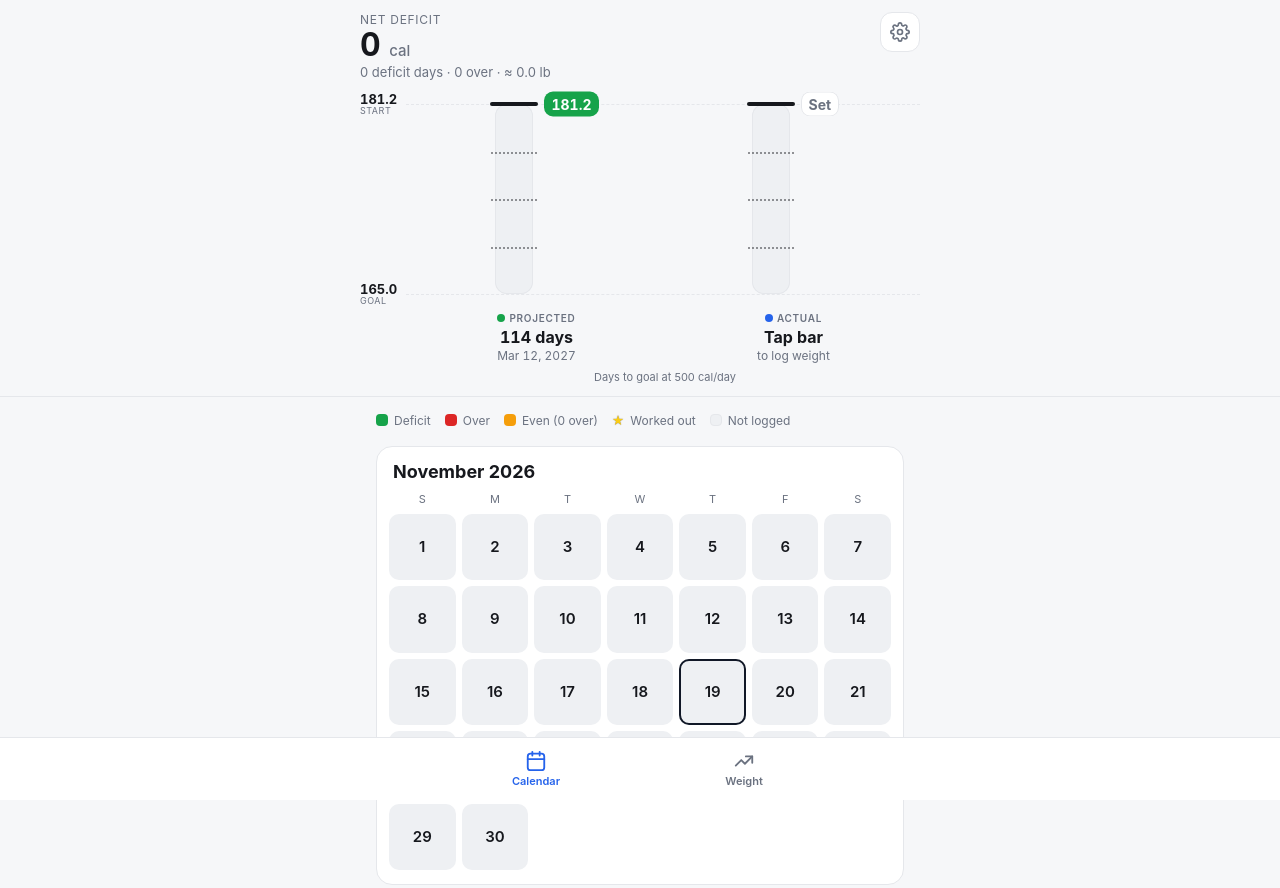
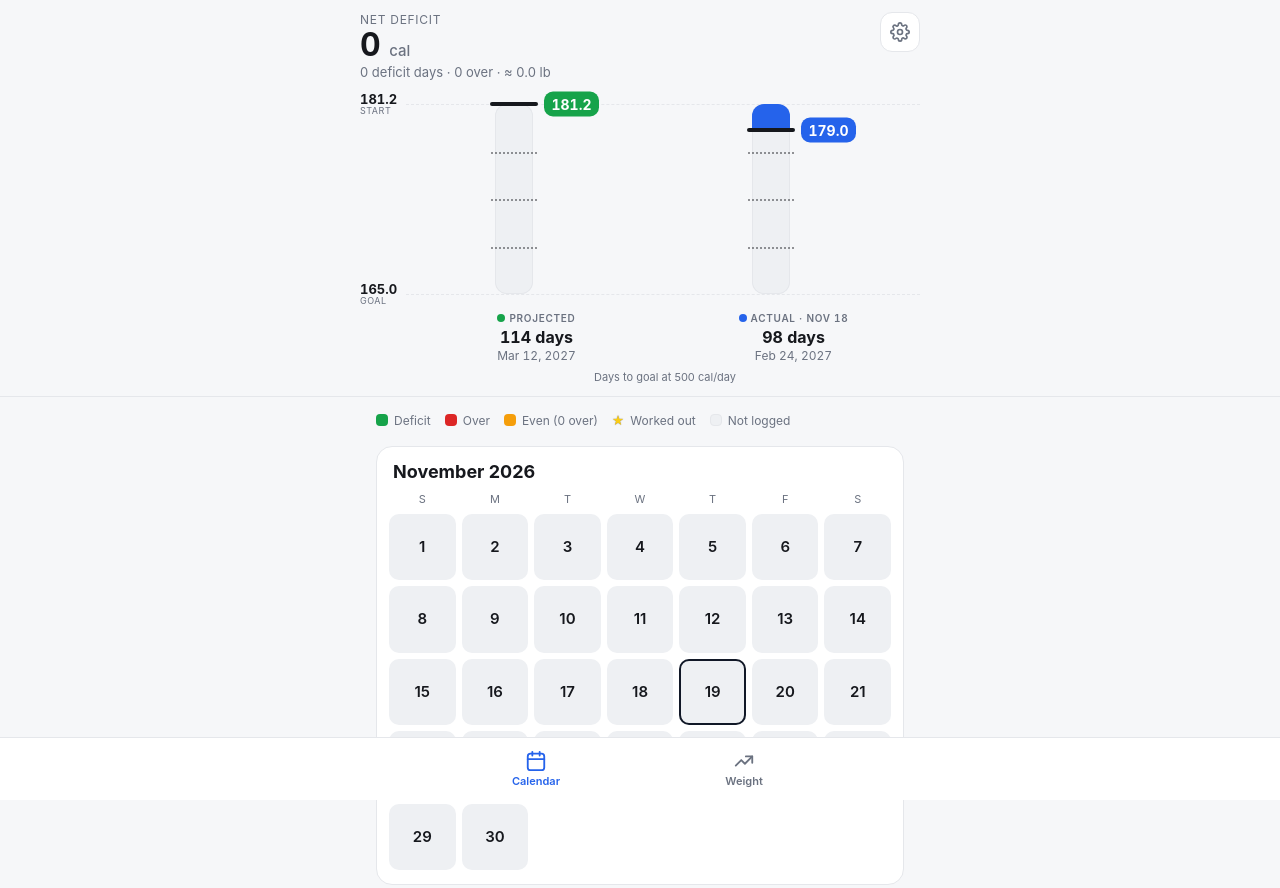
Before and after one commit to jtspeck22-blip/test-, a plain HTML site: page index.html in a window 1280 px wide. Shown: the top 888 px of the page. Drawn offline with Linux system fonts and the light colour scheme.

Commit message:
One-time import of back-dated weights for Nov 12-18, 2026
Co-Authored-By: Claude Opus 5.5 <noreply@anthropic.com>
Claude-Session: https://claude.ai/code/session_01F1CsVwRABAnUB2pts9vEJo

```diff
--- a/index.html
+++ b/index.html
@@ -399,7 +399,7 @@
     return out;
   }
   function normalize(s) {
-    return { def: num(s.def, 500), defOver: num(s.defOver, 0), start: wt(s.start, 181.2), goal: wt(s.goal, 165), weights: cleanWeights(s), days: s.days || {} };
+    return { def: num(s.def, 500), defOver: num(s.defOver, 0), start: wt(s.start, 181.2), goal: wt(s.goal, 165), weights: cleanWeights(s), seeded: s.seeded || {}, days: s.days || {} };
   }
   function load() {
     try {
@@ -407,6 +407,22 @@
       if (s && typeof s === 'object' && s.days) return normalize(s);
     } catch (e) {}
     return normalize({});
+  }
+  // One-time imports of back-dated weights. Each batch runs once per device and never
+  // overwrites a day that already has a weight, so deleted entries stay deleted.
+  var SEEDS = {
+    'nov2026-backfill': { '2026-11-12': 181.2, '2026-11-13': 180.8, '2026-11-14': 180.6,
+                          '2026-11-16': 180.6, '2026-11-17': 179.6, '2026-11-18': 179.0 }
+  };
+  function applySeeds() {
+    var changed = false;
+    Object.keys(SEEDS).forEach(function (id) {
+      if (state.seeded[id]) return;
+      var batch = SEEDS[id];
+      Object.keys(batch).forEach(function (k) { if (!(k in state.weights)) state.weights[k] = batch[k]; });
+      state.seeded[id] = true; changed = true;
+    });
+    if (changed) save();
   }
   function save() {
     try { localStorage.setItem(KEY, JSON.stringify(state)); } catch (e) {}
@@ -915,6 +931,7 @@
   setInterval(function () { if (!document.getElementById('tabWeight').hidden) renderEntry(false); }, 30000);
   document.addEventListener('visibilitychange', function () { if (!document.hidden) { if (!document.getElementById('tabWeight').hidden) renderEntry(false); updateTotals(); } });
 
+  applySeeds();
   build();
   paintAll();
   try { if (localStorage.getItem(TAB_KEY) === 'weight') showTab('weight'); } catch (e) {}
```
